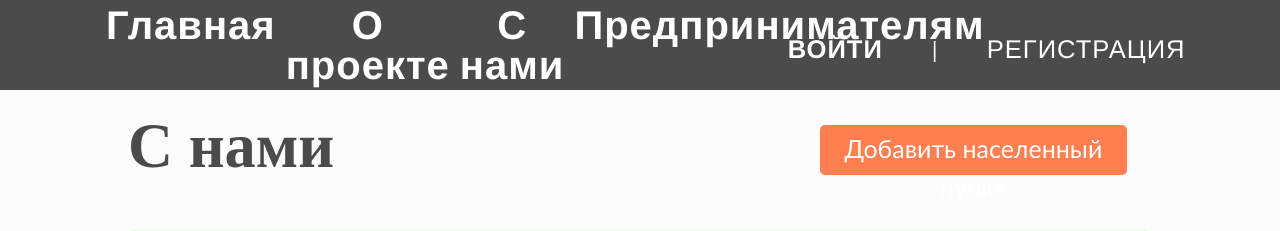
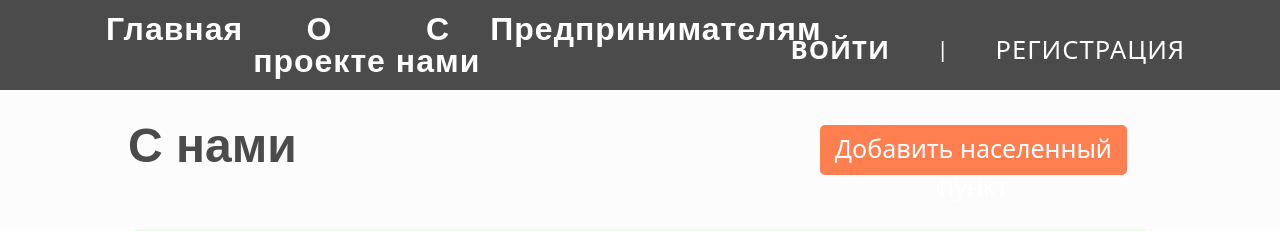
Before and after one commit to MaximIglin/Django_country, a Django app: page /with_us in a window 1280 px wide. Shown: the top 231 px of the page. Run offline with Django 3.2, Linux system fonts and the light colour scheme; data comes from the database, SQL or seed files in the repository.

Commit message:
Изменение шрифтов

```diff
--- a/village/static/crm/css/styles_for_with.css
+++ b/village/static/crm/css/styles_for_with.css
@@ -30,14 +30,14 @@ a.button_app:hover{
 
 .main_content_with
 {
-    font-family: 'Trebuchet MS';
+    font-family: "VTBGroupUI","Arial",sans-serif";
 }
 
   .main_title_with
   {
-      font-size: 3.9rem;
-      font-family:'Times New Roman', Times, serif;
+      font-size: 3rem;
       color: rgba(0,0,0,0.7);
+      font-family: "VTBGroupUI","Arial",sans-serif;
   }
 
 /*Styles of village's information*/
--- a/village/static/crm/css/styles_layout.css
+++ b/village/static/crm/css/styles_layout.css
@@ -52,7 +52,7 @@ flex-direction: column;
     border-radius: 0.1em;
     display: flex;
     align-self: center;
-    font-size: 2.5rem;
+    font-size: 2rem;
     font-weight: 700;
     line-height: 1;
     flex-direction: row;
@@ -60,8 +60,8 @@ flex-direction: column;
     padding: 7px 5px;
     text-decoration: none;
     text-align: center;
-    font-family:'Franklin Gothic Medium', 'Arial Narrow', Arial, sans-serif;
     letter-spacing: 1px;
+    font-family: "VTBGroupUI","Arial",sans-serif;
  }
 
 
@@ -107,8 +107,8 @@ flex-direction: column;
       padding: 5px 5px;
       text-decoration: none;
       text-align: center;
-      font-family: 'Franklin Gothic Medium', 'Arial Narrow', Arial, sans-serif;
       letter-spacing: 1px;
+      font-family: "VTBGroupUI","Arial",sans-serif";
   }
 
   .btn_authorisation:hover, .btn:focus
@@ -134,8 +134,8 @@ flex-direction: column;
       padding: 5px 5px;
       text-decoration: none;
       text-align: center;
-      font-family: 'Franklin Gothic Medium', 'Arial Narrow', Arial, sans-serif;
       letter-spacing: 1px;
+      font-family: "VTBGroupUI","Arial",sans-serif";
   }
 
   .btn_registration:hover, .btn:focus
@@ -151,20 +151,20 @@ flex-direction: column;
     display: flex;
     justify-content: center;
     margin-top: 20px;
-    font-family: 'Trebuchet MS';
-
+    font-family: "VTBGroupUI","Arial",sans-serif";
 }
 
 .main_title
 {
   font-size: 3rem;
+  font-weight: 500;
 }
 
 .main_text_paragraps
 {
   font-size: 1.9rem;
   margin-top: 20px;
-  font-weight: bold;
+  font-weight: 380;
 }
 
 .content_main
--- a/village/static/main_village/css/village_app_styles.css
+++ b/village/static/main_village/css/village_app_styles.css
@@ -5,6 +5,7 @@
 .main_app{
     width: 100%;
     margin-top: 30px;
+    font-family: "VTBGroupUI","Arial",sans-serif";
 }
 
 .container_app{
```
Also changed, not shown: village/static/crm/css/styles.css (+10 -9 lines).
